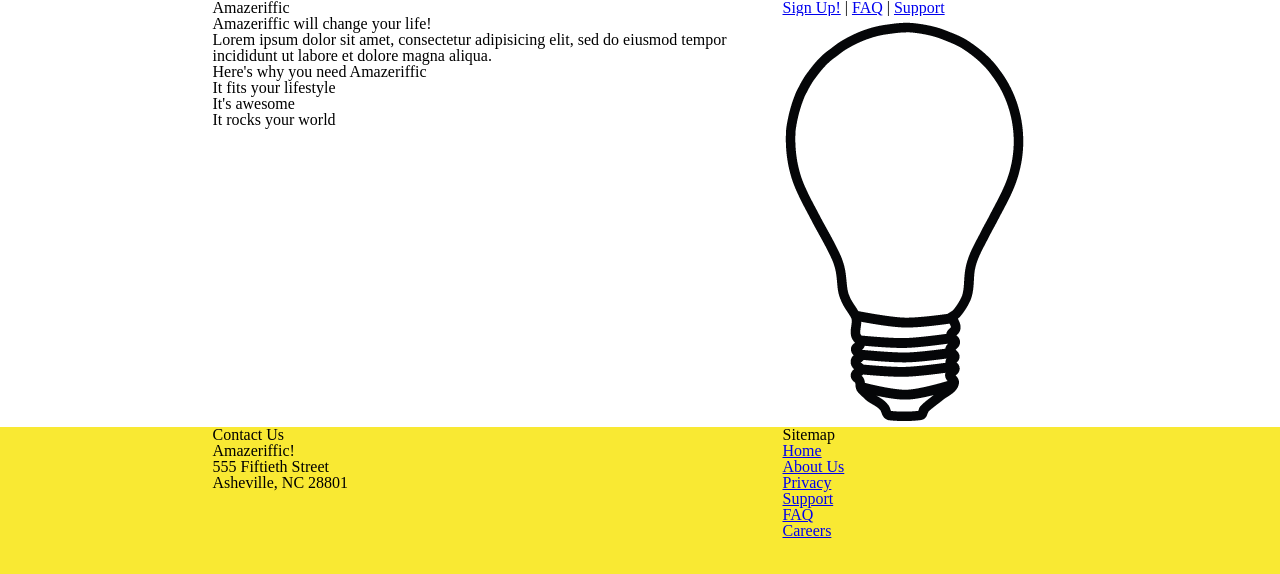
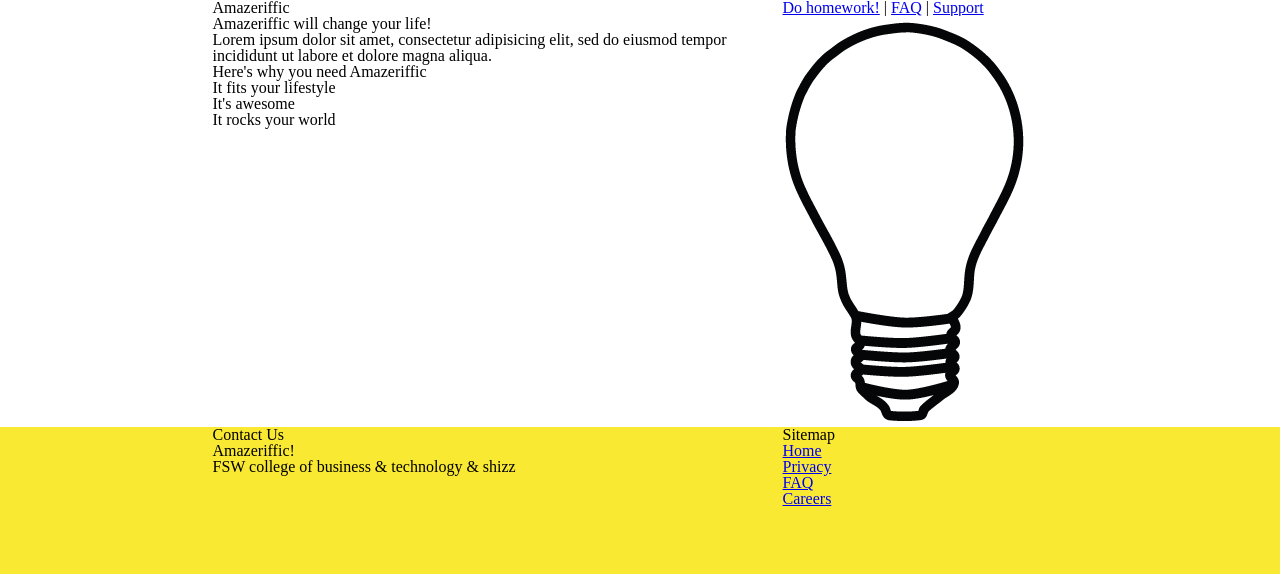
Before and after one commit to kcu9c/georges.repo, a plain HTML site: page Amazeriffic/index.html in a window 1280 px wide. Drawn offline with Linux system fonts and the light colour scheme.

Commit message:
completed chapter 3 hw for html II

```diff
--- a/Amazeriffic/index.html
+++ b/Amazeriffic/index.html
@@ -11,7 +11,7 @@
       <div class="container">
         <h1>Amazeriffic</h1>
         <nav>
-          <a href="#">Sign Up!</a> |
+          <a href="#">Do homework!</a> |
           <a href="#">FAQ</a> |
           <a href="#">Support</a>
         </nav>
@@ -45,17 +45,14 @@
           <div class="contact">
             <h5>Contact Us</h5>
             <p>Amazeriffic!</p>
-            <p>555 Fiftieth Street</p>
-            <p>Asheville, NC 28801</p>
+            <p>FSW college of business & technology & shizz</p>
           </div>
         </div>
         <div class="sitemap">
           <h5>Sitemap</h5>
           <ul>
             <li><a href="#">Home</a></li>
-            <li><a href="#">About Us</a></li>
             <li><a href="#">Privacy</a></li>
-            <li><a href="#">Support</a></li>
             <li><a href="#">FAQ</a></li>
             <li><a href="#">Careers</a></li>
           </ul>
```
